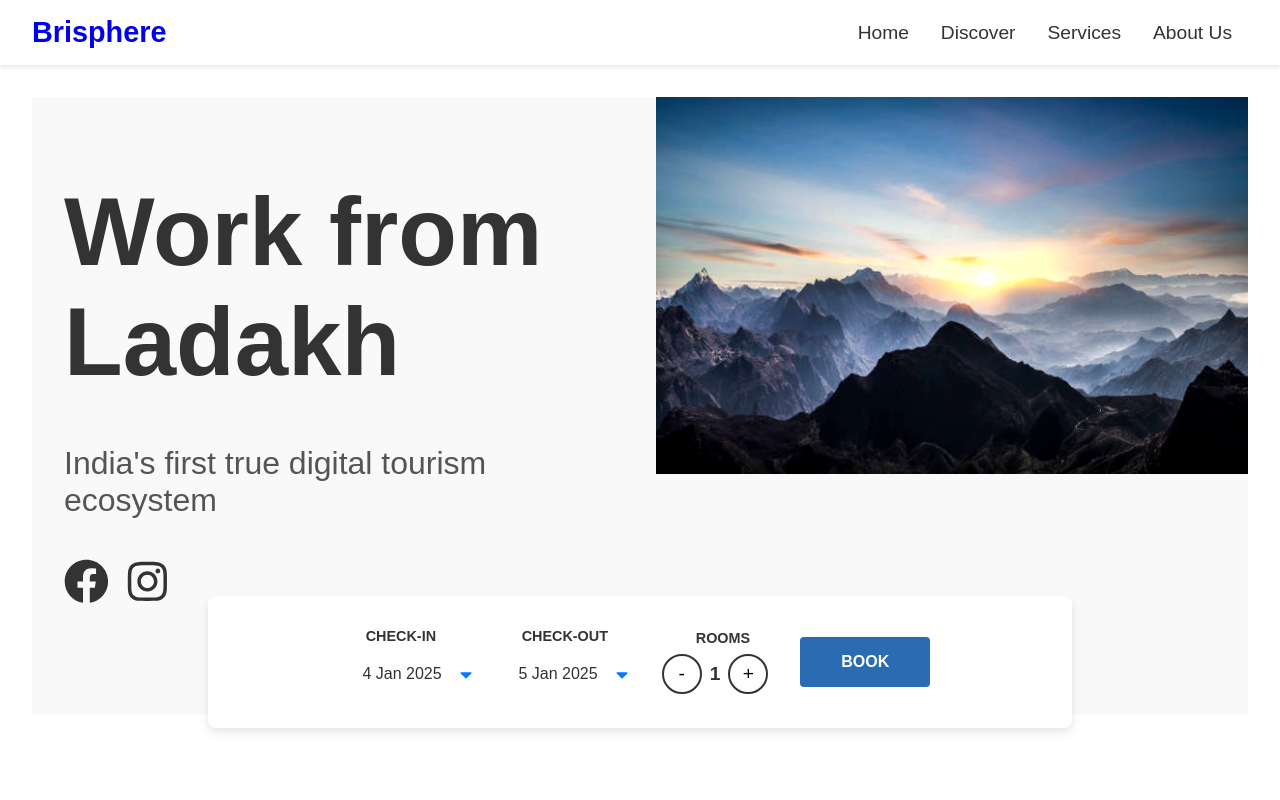
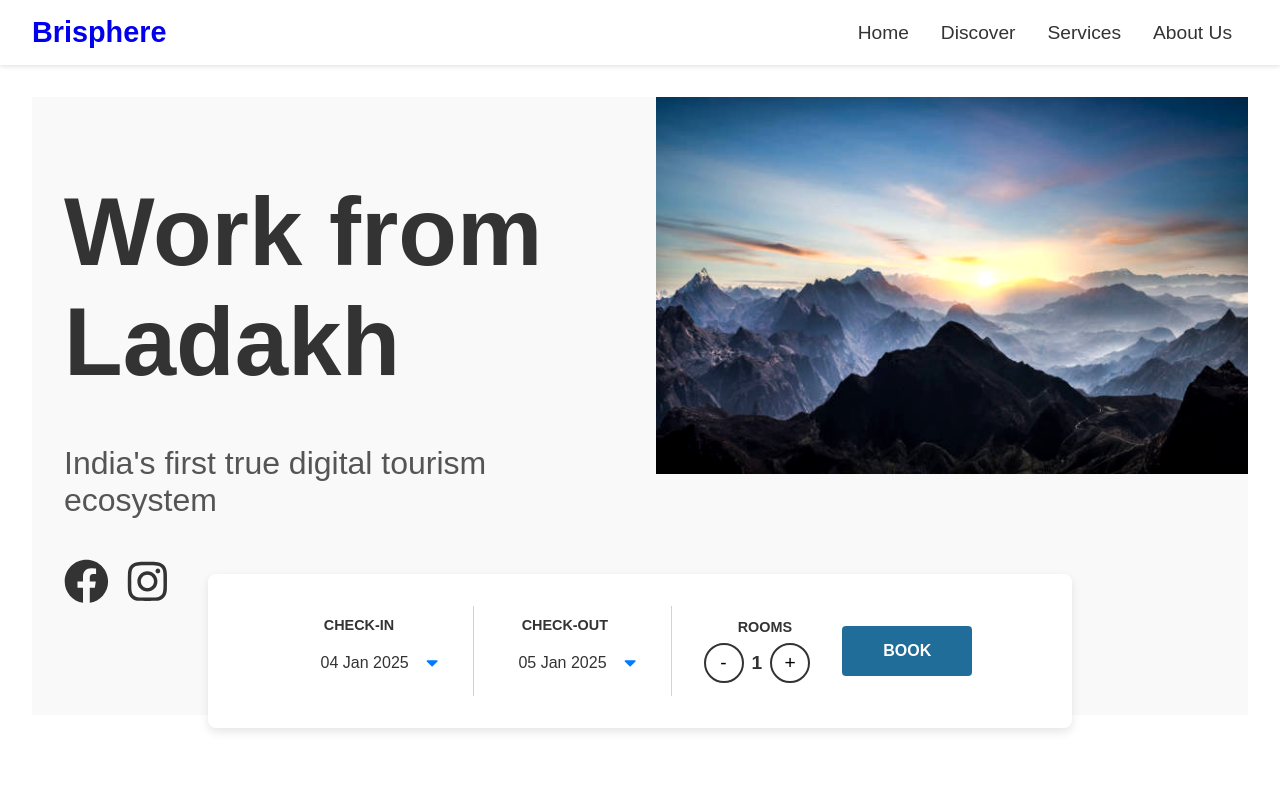
Before and after one commit to saivenkat-pentakota/travellbooking-website, a React (Create React App) app: page / in a window 1280 px wide. Shown: the top 800 px of the page. Built offline with nearby package versions, Linux system fonts and the light colour scheme.

Commit message:
updated date functionality in all components

```diff
--- a/src/App.css
+++ b/src/App.css
@@ -7,3 +7,8 @@ body {
 * {
   text-decoration: none;
 }
+
+.vl {
+  border-left: 1px solid lightgray;
+  height: 90px;
+}
--- a/src/components/BookingDetails.css
+++ b/src/components/BookingDetails.css
@@ -128,7 +128,7 @@
   justify-content: center;
   width: 130px;
   padding: 1rem;
-  background-color: #2a6cb2 !important;
+  background-color:  rgba(32,109,153,255) !important;
   color: #fff;
   font-size: 1.1rem;
   font-weight: bold;
--- a/src/components/BookingDetails.js
+++ b/src/components/BookingDetails.js
@@ -20,7 +20,7 @@ function BookingDetails() {
 
   const formatDate = (date) => {
     try {
-      const options = { year: 'numeric', month: 'short', day: 'numeric' };
+      const options = { year: '2-digit', month: 'short', day: 'numeric' };
       return new Date(date).toLocaleDateString('en-GB', options); // '1 Jan 2025'
     } catch {
       return 'Invalid Date';
@@ -61,10 +61,12 @@ function BookingDetails() {
             <h4>CHECK-IN</h4>
             <p>{formatDate(checkIn)}</p>
           </div>
+          <div class="vl"></div>
           <div className="detail">
             <h4>CHECK-OUT</h4>
             <p>{formatDate(checkOut)}</p>
           </div>
+          <div class="vl"></div>
           <div className="detail">
             <h4>ROOMS</h4>
             <p>{rooms}</p>
--- a/src/components/BookingForm.css
+++ b/src/components/BookingForm.css
@@ -157,7 +157,7 @@
   justify-content: center;
   width: 80%;
   padding: 0.8rem 0;
-  background-color: #007bff !important;
+  background-color: rgba(32,109,153,255) !important;
   color: white;
 }
 
@@ -167,7 +167,7 @@
   align-items: center;
   justify-content: center;
   width: 20%;
-  background-color: #0056b3 !important;
+  background-color: rgba(27,88,122,255) !important;
   color: white;
   font-size: 1.2rem;
   padding: 0.8rem 0;
--- a/src/components/BookingForm.js
+++ b/src/components/BookingForm.js
@@ -77,7 +77,7 @@ function BookingForm() {
 
   // Function to format the date as "1/Jan/2025"
   const formatDate = (date) => {
-    const options = { day: 'numeric', month: 'short', year: 'numeric' };
+    const options = { day: '2-digit', month: 'short', year: 'numeric' };
     return new Intl.DateTimeFormat('en-GB', options).format(date);
   };
 
@@ -193,6 +193,7 @@ function BookingForm() {
                 />
               )}
             </div>
+            <div class="vl"></div>
             <div className="editable-field">
               <label htmlFor="checkOut">Check-Out</label>
               <div className="home-calendar-container">
@@ -222,6 +223,7 @@ function BookingForm() {
                 />
               )}
             </div>
+            <div class="vl"></div>
             <div className="editable-field">
               <label>Rooms</label>
               <div className="room-controls">
--- a/src/pages/Home.css
+++ b/src/pages/Home.css
@@ -52,9 +52,9 @@
   transition: color 0.3s;
 }
 
-.home-social-icons .home-social-icon:hover {
+/* .home-social-icons .home-social-icon:hover {
   color: #007BFF;
-}
+} */
 
 .home-intro-image img {
   width: 100%;
@@ -119,9 +119,9 @@
   text-align: left;
 }
 
-.home-calendar-button:hover {
+/* .home-calendar-button:hover {
   color: #007BFF;
-}
+} */
 
 .home-calendar-icon {
   font-size: 1.5rem;
@@ -214,7 +214,7 @@
 /* Booking Button */
 .home-book-button {
   width: 130px;
-  background-color: #2a6cb2;
+  background-color: rgba(32,109,153,255);
   color: #fff;
   border: none;
   padding: 1rem 1rem;
@@ -228,6 +228,7 @@
 .home-book-button:hover {
   background-color: #0056b3;
 }
+
 
 /* Responsive Design */
 @media (max-width: 768px) {
--- a/src/pages/Home.js
+++ b/src/pages/Home.js
@@ -45,7 +45,7 @@ function Home() {
 
   // Function to format the date as "1/Jan/2025"
   const formatDate = (date) => {
-    const options = { day: 'numeric', month: 'short', year: 'numeric' };
+    const options = { day: '2-digit', month: 'short', year: 'numeric' };
     return new Intl.DateTimeFormat('en-GB', options).format(date);
   };
 
@@ -99,6 +99,7 @@ function Home() {
                 />
               )}
             </div>
+            <div class="vl"></div>
             <div className="home-booking-field">
               <label htmlFor="checkout">CHECK-OUT</label>
               <div className="home-calendar-container">
@@ -107,7 +108,7 @@ function Home() {
                   className="home-calendar-button"
                   onClick={() => setShowCheckOutCalendar(!showCheckOutCalendar)}
                 >
-                  {formatDate(checkOut)} {/* Using the custom formatDate function */}
+                  {formatDate(checkOut)}
                 </button>
                 <FaCaretDown
                   className="home-calendar-icon"
@@ -128,6 +129,7 @@ function Home() {
                 />
               )}
             </div>
+            <div class="vl"></div>
             <div className="home-booking-field home-room-selector">
               <label>ROOMS</label>
               <div className="home-room-controls">
```
